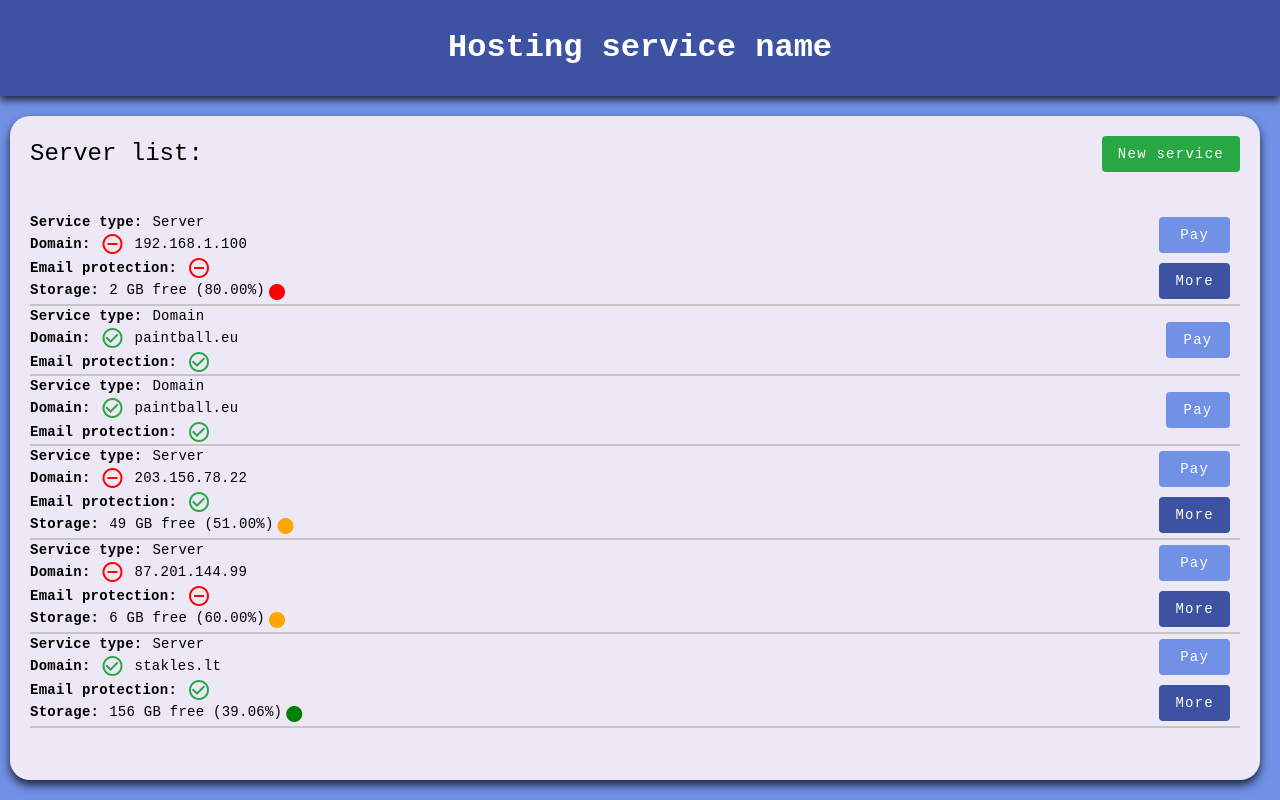
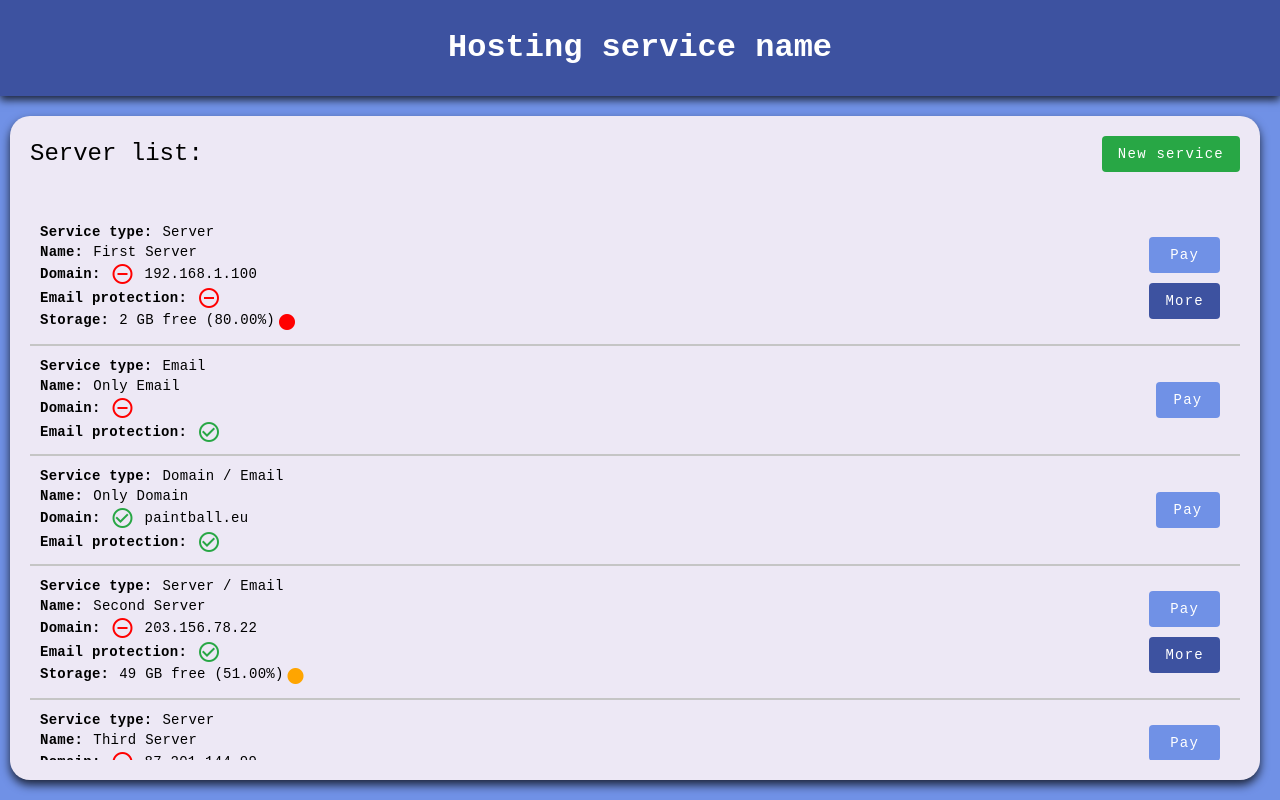
Before and after one commit to Sushilla/Hosting-service---DEMO-project, an Angular app: page / in a window 1280 px wide. Built offline with nearby package versions, Linux system fonts and the light colour scheme.

Commit message:
[FIX] Fixed scroling

```diff
--- a/src/app/service-dashboard/components/service-list/service-list.component.html
+++ b/src/app/service-dashboard/components/service-list/service-list.component.html
@@ -5,14 +5,20 @@
     <button mat-flat-button class="buttons" (click)="AddNewServiceModal()">New service</button>
   </div>
 
-  <div style="margin: 20px;">
+  <div style="margin: 20px; overflow-y: auto; height: calc(100% - 76px - 40px );">
 
     <div *ngFor="let service of UserServiceList"
-      style="border-bottom: 2px solid #c5c5c5; display: flex; justify-content: space-between; align-items: center;">
+      style="border-bottom: 2px solid #c5c5c5; display: flex; justify-content: space-between; align-items: center; padding: 10px;">
 
       <div>
         <span class="display">
           <p class="bold">Service type: </p>
+          <p style="margin-left: 10px !important;">{{GetServiceType(service.own_server, service.own_domain,
+            service.email_protection)}}</p>
+        </span>
+
+        <span class="display">
+          <p class="bold">Name: </p>
           <p style="margin-left: 10px !important;">{{service.service_name}}</p>
         </span>
 
@@ -36,7 +42,8 @@
 
         <span *ngIf="service.own_server" class="display">
           <p class="bold">Storage: </p>
-          <p style="margin-left: 10px !important;">{{ service.server_configuration.storage - service.server_configuration.used_storage }} GB free
+          <p style="margin-left: 10px !important;">{{ service.server_configuration.storage -
+            service.server_configuration.used_storage }} GB free
             ({{GetPercentageOfFreeStorage(service)*100 |
             number: '1.2-2'}}%)</p>
           <mat-icon [ngStyle]="{'color': GetPercentageOfFreeStorage(service) < 0.5 ? 'green' :
@@ -46,9 +53,8 @@
       </div>
 
       <div style="max-width: 100px; display: flex; flex-direction: column;">
-        <button mat-flat-button style="background-color: #7091e6; color: #ffffff; margin: 5px 10px"
-          (click)="ServerInformationData.emit(service)">Pay</button>
-        <button mat-flat-button *ngIf="service.own_server"
+        <button mat-flat-button style="background-color: #7091e6; color: #ffffff; margin: 5px 10px">Pay</button>
+        <button mat-flat-button *ngIf=" service.own_server"
           style="background-color: #3d52a0; color: #ffffff; margin: 5px 10px;"
           (click)="ServerInformationData.emit(service)">More</button>
       </div>
--- a/src/app/service-dashboard/components/service-list/service-list.component.ts
+++ b/src/app/service-dashboard/components/service-list/service-list.component.ts
@@ -17,8 +17,22 @@ export class ServiceListComponent {
   @Output() ServerInformationData = new EventEmitter();
 
   GetPercentageOfFreeStorage(service_data: UserServerList): number {
-    return service_data.server_configuration.used_storage / service_data.server_configuration.storage;
+    return (
+      service_data.server_configuration.used_storage /
+      service_data.server_configuration.storage
+    );
   }
 
   AddNewServiceModal() {}
+
+  GetServiceType(server: boolean, domain: boolean, email: boolean): string {
+    var type: string[] = [];
+    if(server)
+      type.push("Server");
+    if(domain)
+      type.push("Domain");
+    if(email)
+      type.push("Email");
+    return type.join(' / ');
+  }
 }
--- a/src/app/service-dashboard/service-dashboard.component.html
+++ b/src/app/service-dashboard/service-dashboard.component.html
@@ -1,4 +1,4 @@
-<div class="container">
+<div class="container" style="overflow: hidden;">
   <app-header></app-header>
 
   <div class="container-services" style="display: flex; flex-direction: row; position: relative;">
--- a/src/assets/data/UserProperties.json
+++ b/src/assets/data/UserProperties.json
@@ -1,6 +1,6 @@
 [
   {
-    "service_name": "Server",
+    "service_name": "First Server",
     "own_domain": false,
     "domain": "192.168.1.100",
     "own_server": true,
@@ -12,7 +12,19 @@
     "email_protection": false
   },
   {
-    "service_name": "Domain",
+    "service_name": "Only Email",
+    "own_domain": false,
+    "domain": "",
+    "own_server": false,
+    "server_configuration": {
+      "current_server_plan": 0,
+      "storage": 0,
+      "used_storage": 0
+    },
+    "email_protection": true
+  },
+  {
+    "service_name": "Only Domain",
     "own_domain": true,
     "domain": "paintball.eu",
     "own_server": false,
@@ -24,19 +36,7 @@
     "email_protection": true
   },
   {
-    "service_name": "Domain",
-    "own_domain": true,
-    "domain": "paintball.eu",
-    "own_server": false,
-    "server_configuration": {
-      "current_server_plan": 0,
-      "storage": 0,
-      "used_storage": 0
-    },
-    "email_protection": true
-  },
-  {
-    "service_name": "Server",
+    "service_name": "Second Server",
     "own_domain": false,
     "domain": "203.156.78.22",
     "own_server": true,
@@ -48,7 +48,7 @@
     "email_protection": true
   },
   {
-    "service_name": "Server",
+    "service_name": "Third Server",
     "own_domain": false,
     "domain": "87.201.144.99",
     "own_server": true,
@@ -60,7 +60,7 @@
     "email_protection": false
   },
   {
-    "service_name": "Server",
+    "service_name": "Fourth Server",
     "own_domain": true,
     "domain": "stakles.lt",
     "own_server": true,
```
